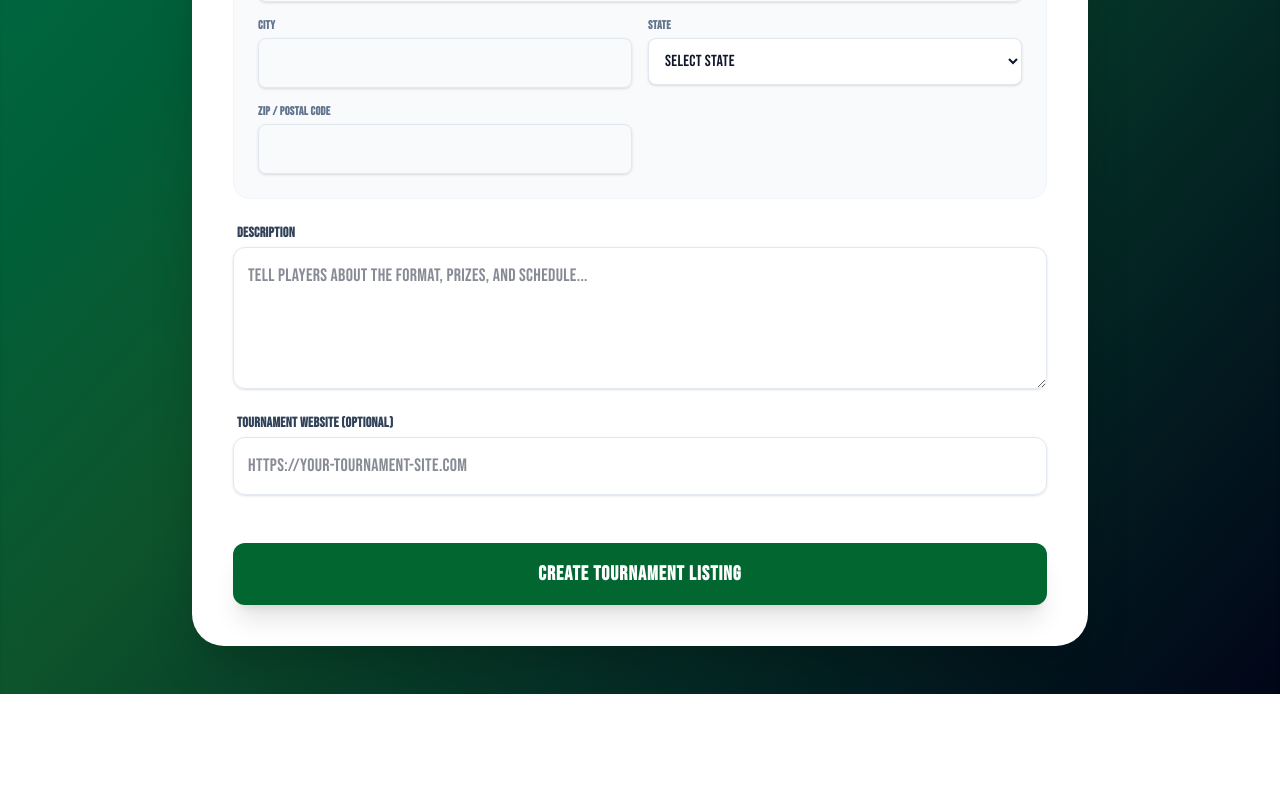
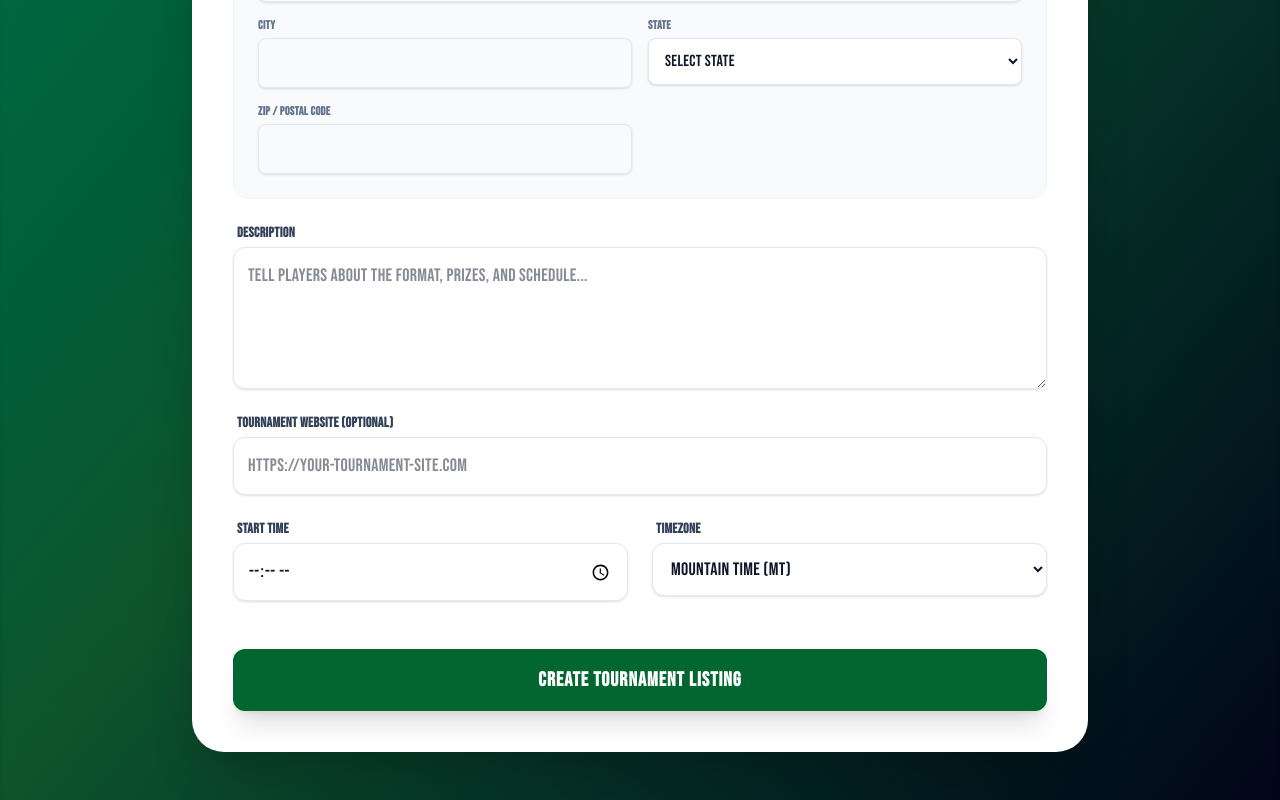
Before and after one commit to jeffting/golf-tournaments, a Next.js app: page /tournaments/new in a window 1280 px wide. Shown: the part 761-1561 px from the top of the page. Before the commit the page ends 1455 px from the top, so only its background shows below. Built offline with nearby package versions, Linux system fonts and the light colour scheme; no server answers; sample sign-in values are in the browser's storage.

Commit message:
Added timezone and time

```diff
--- a/src/app/page.tsx
+++ b/src/app/page.tsx
@@ -356,7 +356,7 @@ export default function Home() {
                       </Select>
                     </FormControl>
                   </Grid>
-                  <Grid size={{ xs: 12, sm: 6, md: 2.5 }}>
+                  <Grid size={{ xs: 12, sm: 6, md: 2 }}>
                     <TextField
                       fullWidth
                       size="small"
@@ -368,7 +368,7 @@ export default function Home() {
                       sx={{ '& .MuiOutlinedInput-root': { borderRadius: '8px' } }}
                     />
                   </Grid>
-                  <Grid size={{ xs: 12, sm: 6, md: 2.5 }}>
+                  <Grid size={{ xs: 12, sm: 6, md: 2 }}>
                     <TextField
                       fullWidth
                       size="small"
@@ -380,15 +380,20 @@ export default function Home() {
                       sx={{ '& .MuiOutlinedInput-root': { borderRadius: '8px' } }}
                     />
                   </Grid>
-                  <Grid size={{ xs: 12, md: 1 }} sx={{ display: 'flex', alignItems: 'center', justifyContent: 'center' }}>
+                  <Grid size={{ xs: 12, md: 2 }} sx={{ display: 'flex', alignItems: 'center', justifyContent: 'center' }}>
                     <Button
                       fullWidth
                       color="error"
                       onClick={clearFilters}
-                      sx={{ minWidth: 'auto', p: 1 }}
-                      title="Clear Filters"
+                      startIcon={<ClearAllIcon />}
+                      sx={{
+                        p: 1,
+                        fontFamily: 'var(--font-bebas-neue)',
+                        fontSize: '1rem',
+                        letterSpacing: '0.05em'
+                      }}
                     >
-                      <ClearAllIcon />
+                      Clear
                     </Button>
                   </Grid>
                 </Grid>
--- a/src/app/tournaments/view/page.tsx
+++ b/src/app/tournaments/view/page.tsx
@@ -20,6 +20,7 @@ import DialogContentText from "@mui/material/DialogContentText";
 import DialogActions from "@mui/material/DialogActions";
 import WarningAmberIcon from '@mui/icons-material/WarningAmber';
 import CalendarMonthIcon from '@mui/icons-material/CalendarMonth';
+import AccessTimeIcon from '@mui/icons-material/AccessTime';
 import LocationOnIcon from '@mui/icons-material/LocationOn';
 import EmailIcon from '@mui/icons-material/Email';
 import Link from "next/link";
@@ -150,6 +151,24 @@ function TournamentViewContent() {
                                 {tournament.date.split('-')[1]}-{tournament.date.split('-')[2]}-{tournament.date.split('-')[0]}
                             </Typography>
                         </Box>
+
+                        {tournament.startTime && (
+                            <Box sx={{ display: 'flex', alignItems: 'center', gap: 1 }}>
+                                <AccessTimeIcon sx={{ color: 'rgba(255, 255, 255, 0.7)' }} />
+                                <Typography sx={{ fontSize: '1.2rem', fontWeight: 500 }}>
+                                    {/* Convert 24h to 12h format */}
+                                    {new Date(`2000-01-01T${tournament.startTime}`).toLocaleTimeString([], { hour: 'numeric', minute: '2-digit' })}
+                                    {' '}
+                                    {/* Simple mapping for common zones, fallback to raw */}
+                                    {tournament.timezone === 'America/Denver' ? 'MT' :
+                                        tournament.timezone === 'America/Phoenix' ? 'MST' :
+                                            tournament.timezone === 'America/Los_Angeles' ? 'PT' :
+                                                tournament.timezone === 'America/Chicago' ? 'CT' :
+                                                    tournament.timezone === 'America/New_York' ? 'ET' :
+                                                        ''}
+                                </Typography>
+                            </Box>
+                        )}
                         <Box sx={{ display: 'flex', alignItems: 'center', gap: 1 }}>
                             <LocationOnIcon sx={{ color: 'rgba(255, 255, 255, 0.7)' }} />
                             <Typography sx={{ fontSize: '1.2rem', fontWeight: 500 }}>
--- a/src/components/TournamentForm.tsx
+++ b/src/components/TournamentForm.tsx
@@ -29,14 +29,25 @@ export default function TournamentForm() {
         description: "",
         contactEmail: "",
         externalUrl: "",
+        startTime: "",
+        timezone: "America/Denver", // Default
     });
 
-    const handleChange = (e: React.ChangeEvent<HTMLInputElement | HTMLTextAreaElement>) => {
+    const handleChange = (e: React.ChangeEvent<HTMLInputElement | HTMLTextAreaElement | HTMLSelectElement>) => {
         const { name, value } = e.target;
         if (name.startsWith("location.")) {
             const field = name.split(".")[1];
+
+            // Auto-select timezone based on state
+            let newTimezone = formData.timezone;
+            if (field === "state") {
+                if (value === "AZ") newTimezone = "America/Phoenix";
+                if (value === "UT") newTimezone = "America/Denver";
+            }
+
             setFormData((prev) => ({
                 ...prev,
+                timezone: newTimezone,
                 location: {
                     ...prev.location,
                     [field]: value,
@@ -74,6 +85,9 @@ export default function TournamentForm() {
         }
         if (!["UT", "AZ"].includes(formData.location.state)) {
             return "Please select a supported state (Utah or Arizona).";
+        }
+        if (!formData.startTime) {
+            return "Please select a start time.";
         }
         return null;
     };
@@ -121,6 +135,7 @@ export default function TournamentForm() {
                 const newTournamentRef = doc(tournamentsRef);
                 transaction.set(newTournamentRef, {
                     ...formData,
+                    createdAt: Date.now(),
                     creatorUserId: user.uid,
                     location: {
                         ...formData.location,
@@ -277,6 +292,36 @@ export default function TournamentForm() {
                         placeholder="https://your-tournament-site.com"
                     />
                 </div>
+
+                <div className="grid grid-cols-1 md:grid-cols-2 gap-6">
+                    <div>
+                        <label className="block text-sm font-semibold text-slate-700 mb-1 ml-1 uppercase letter-spacing-widest">Start Time</label>
+                        <input
+                            type="time"
+                            name="startTime"
+                            required
+                            className="block w-full rounded-xl border-slate-200 shadow-sm focus:border-emerald-500 focus:ring-emerald-500 text-lg p-3.5 border text-slate-900 transition-colors"
+                            value={formData.startTime}
+                            onChange={handleChange}
+                        />
+                    </div>
+                    <div>
+                        <label className="block text-sm font-semibold text-slate-700 mb-1 ml-1 uppercase letter-spacing-widest">Timezone</label>
+                        <select
+                            name="timezone"
+                            required
+                            className="block w-full rounded-xl border-slate-200 shadow-sm focus:border-emerald-500 focus:ring-emerald-500 text-lg p-3.5 border text-slate-900 bg-white transition-colors"
+                            value={formData.timezone}
+                            onChange={handleChange as any}
+                        >
+                            <option value="America/Denver">Mountain Time (MT)</option>
+                            <option value="America/Phoenix">Arizona Time (No DST)</option>
+                            <option value="America/Los_Angeles">Pacific Time (PT)</option>
+                            <option value="America/Chicago">Central Time (CT)</option>
+                            <option value="America/New_York">Eastern Time (ET)</option>
+                        </select>
+                    </div>
+                </div>
             </div>
 
             {error && (
--- a/src/types/tournament.ts
+++ b/src/types/tournament.ts
@@ -15,4 +15,7 @@ export interface Tournament {
     courseName: string;
     contactEmail: string; // email of the person who should be contacted for more details. Doesn't have to be the same as the creator of the tournament.
     externalUrl?: string;
+    startTime?: string; // HH:mm format
+    timezone?: string; // e.g. "America/Denver"
+    createdAt?: number; // timestamp
 }
```
Also changed, not shown: 1 other file (tests, documents, lock files or other folders).
